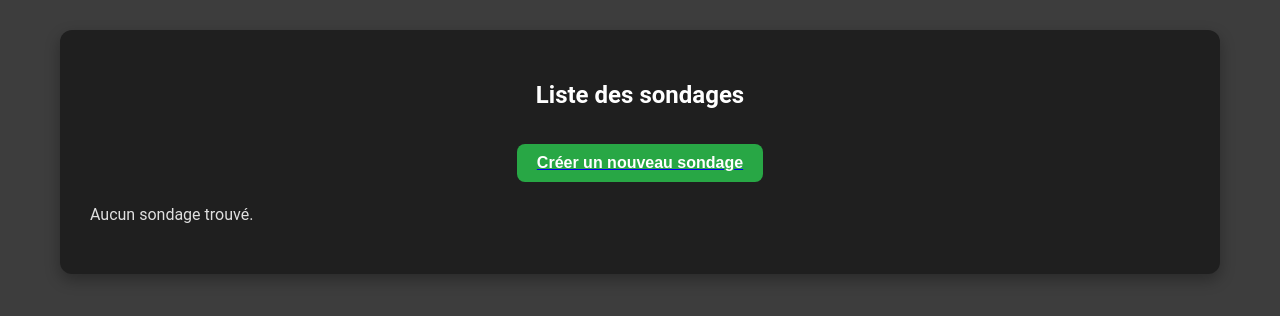
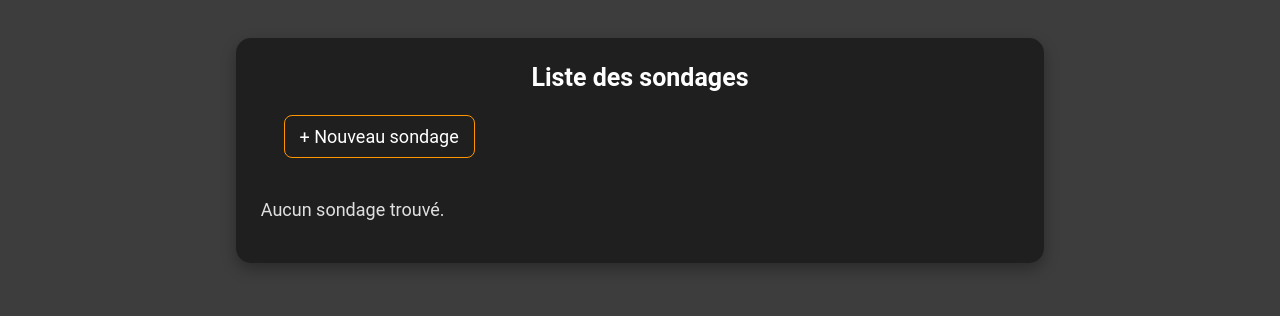
Before and after one commit to Revoky/SondagesNoSQL, a Flask app: template templates/index.html in a window 1280 px wide. Shown: the top 316 px of the page. Run offline with Flask 3, Linux system fonts and the light colour scheme; the template is opened without the code that fills it, so the values that code supplies are empty.

Commit message:
indexPage

```diff
--- a/static/index.css
+++ b/static/index.css
@@ -1,59 +1,53 @@
-/* Style spécifique à la page index */
-body.index {
+body {
     background-color: #3d3d3d;
     color: #e0e0e0;
-    line-height: 1.6;
-    font-size: 16px;
+    font-size: 18px;
     font-family: 'Roboto', sans-serif;
 }
 
-/* Conteneur principal */
 .container {
-    width: 90%;
-    max-width: 1100px;
-    margin: 30px auto;
-    padding: 30px;
+    width: 60%;
+    margin: 3% auto;
+    padding: 2%;
     background-color: #1f1f1f;
-    border-radius: 12px;
+    border-radius: 15px;
     box-shadow: 0 6px 15px rgba(0, 0, 0, 0.3);
 }
 
-/* Titre principal */
 h1 {
     text-align: center;
-    font-size: 1.5rem;
-    font-weight: 700;
+    font-size: 25px;
+    font-weight: bold;
     color: #ffffff;
-    margin-bottom: 30px;
+    margin: 0;
 }
 
-/* Liste des sondages */
+/*_______________ List _______________*/
+
 ul {
     list-style: none;
-    margin-top: 20px;
+    padding: 0;
+    width: 90%;
+    margin: auto;
 }
 
-/* Éléments de la liste */
 li {
-    background-color: #ffffff1f;
-    margin: 10px 0;
-    padding: 15px;
+    background-color: rgb(65, 65, 65);
+    margin: 1%;
+    padding: 1.5%;
     border-radius: 12px;
     display: flex;
     justify-content: space-between;
     align-items: center;
     box-shadow: 0 2px 6px rgba(0, 0, 0, 0.3);
-    gap: 15px;
     border: 1px solid #555555;
 }
 
-/* Lien vers un sondage */
+/*_______________ Link _______________*/
+
 li a {
-    color: #cacaca;
-    font-size: 1.1rem;
+    color: #e0e0e0;
     text-decoration: none;
-    font-weight: 500;
-    transition: color 0.3s ease;
 }
 
 .actions {
@@ -63,7 +57,41 @@ li a {
     align-items: center;
 }
 
-/* Bouton de suppression */
+/*_______________ Button _______________*/
+
+.create-button {
+    display: inline-block;
+    margin: 3%;
+    padding: 10px 15px;
+    color: #ffffff;
+    background-color: #1f1f1f;
+    border: #ff9500 1px solid;
+    border-radius: 8px;
+    cursor: pointer;
+    transition: background 0.3s ease, transform 0.2s ease;
+    text-decoration: none;
+}
+
+.create-button:hover {
+    background-color: #ff95007c;
+    color: #ffffff;
+}
+
+.view-responses {
+    padding: 5px 10px;
+    color: #ffffffb7;
+    background-color: rgb(65, 65, 65);
+    border: #ff9500 1px solid;
+    border-radius: 8px;
+    cursor: pointer;
+}
+
+.view-responses:hover {
+    background-color: #ff95007c;
+    color: #ffffff;
+    transition: all 0.2s ease;
+}
+
 .delete-button {
     background: none;
     border: none;
@@ -71,15 +99,12 @@ li a {
     cursor: pointer;
 }
 
-/* Icônes des boutons */
 .delete-button i, .edit-button i {
     font-size: 1.3rem;
     cursor: pointer;
-    transition: color 0.3s ease;
     padding: 5px;
 }
 
-/* Style des icônes */
 .delete-button i {
     color: #ff3b30;
 }
@@ -100,23 +125,3 @@ li a {
     transform: scale(1.1);
     transition: all 0.2s ease;
 }
-
-
-.create-button {
-    display: block;
-    width: fit-content;
-    margin: 20px auto;
-    padding: 10px 20px;
-    font-size: 1rem;
-    font-weight: bold;
-    color: #fff;
-    background-color: #28a745;
-    border: none;
-    border-radius: 8px;
-    cursor: pointer;
-    transition: background 0.3s ease;
-}
-
-.create-button:hover {
-    background-color: #218838;
-}
--- a/templates/index.html
+++ b/templates/index.html
@@ -13,9 +13,7 @@
     <div class="container">
         <h1>Liste des sondages</h1>
 
-        <a href="/create">
-            <button class="create-button">Créer un nouveau sondage</button>
-        </a>
+        <a href="/create" class="create-button">+ Nouveau sondage</a>
 
         {% if polls %}
         <ul>
@@ -24,7 +22,7 @@
                 <a href="/sondages/{{ poll._id }}"> {{ poll.name }} </a>
                 <div class="actions">
                     <a href="/sondages/{{ poll._id }}/reponses">
-                        <button class="view-responses-button">Voir les réponses</button>
+                        <button class="view-responses">Voir les réponses</button>
                     </a>
                     <a href="/sondages/edit/{{ poll._id }}" class="edit-button">
                         <i class="fas fa-edit"></i>
@@ -40,6 +38,7 @@
         <p>Aucun sondage trouvé.</p>
         {% endif %}
     </div>
+
     <script src="../static/delete.js"></script>
 </body>
 
```
